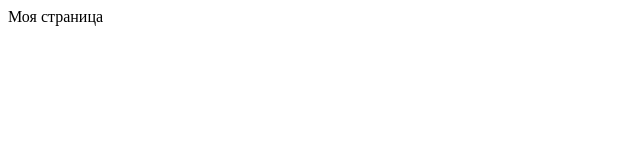
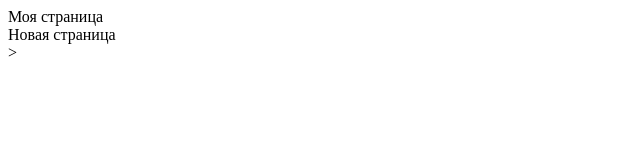
Before and after one commit to mmDDDi/rsschool-cv, a plain HTML site: page index.html in a window 1280 px wide. Shown: the whole page, without its empty margins (0-640 px from the left). Drawn offline with Linux system fonts and the light colour scheme.

Commit message:
feat: add new page

```diff
--- a/index.html
+++ b/index.html
@@ -8,6 +8,7 @@
 </head>
 <body>
     <div>Моя страница</div>
+    <div>Новая страница</div>>
 
 </body>
 </html>
```
